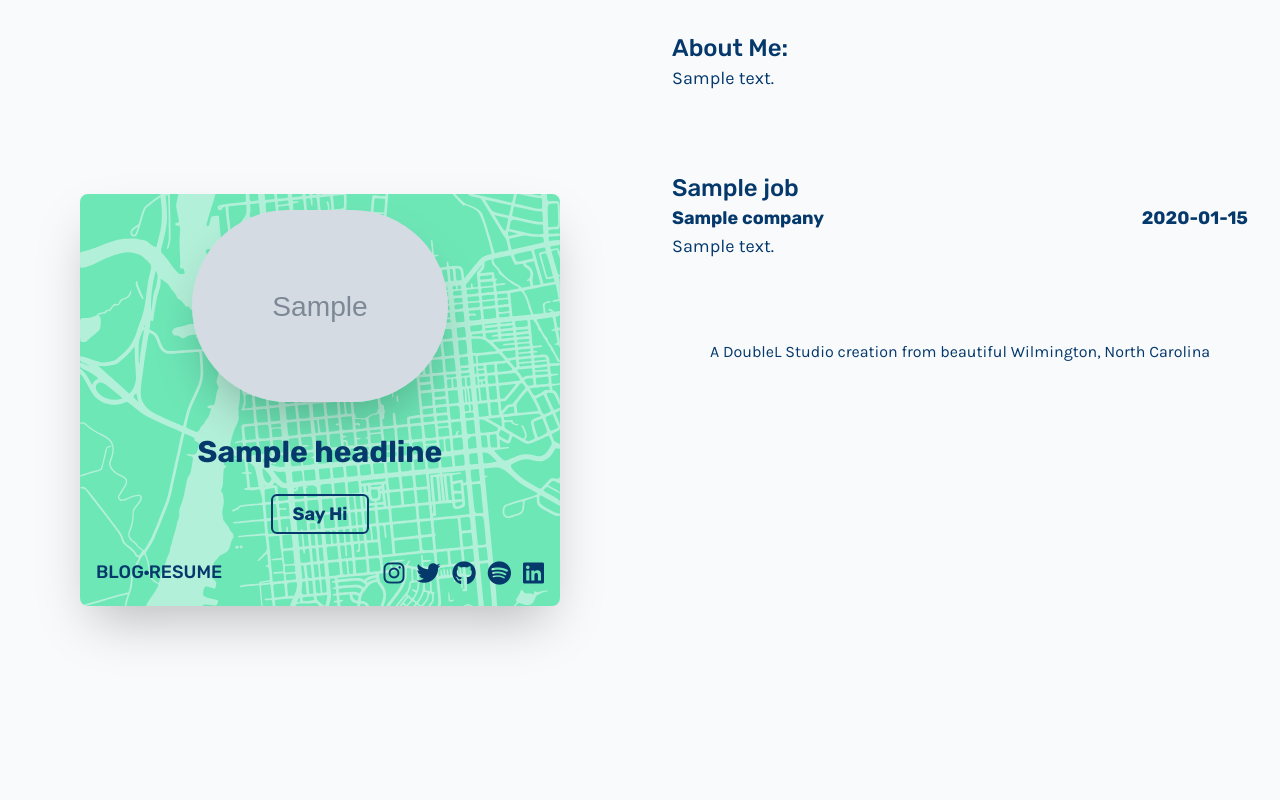
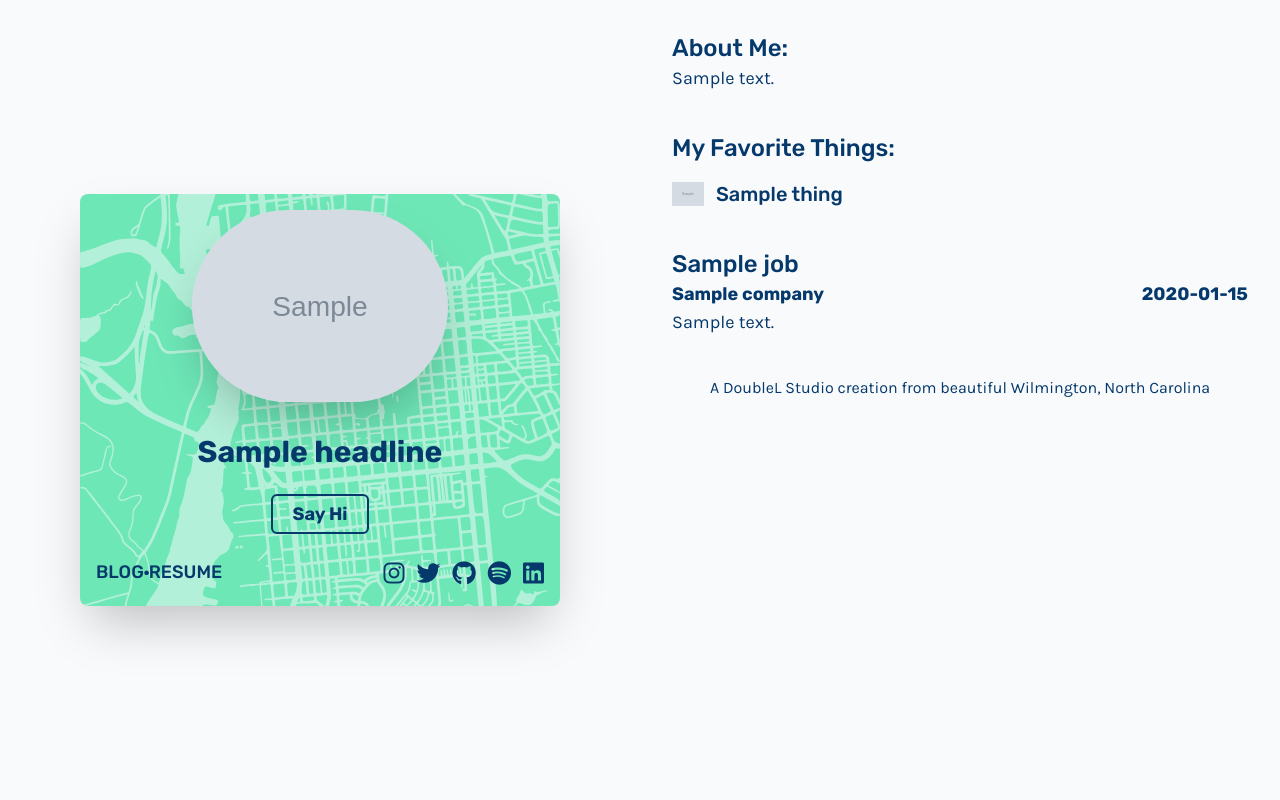
Before and after one commit to SethAngell/TheVirtualCompound, a Django app: template app/landing_page/templates/landing_page/SethHome.html in a window 1280 px wide. Run offline with Django 4.2, Linux system fonts and the light colour scheme; the template is opened without the code that fills it: most values are stand-ins (such as "Sample title", 1, 10 or a date in 2020); grey boxes marked "Sample" are stand-in pictures; some libraries are stand-ins or nearby versions.

Commit message:
frame of landing page complete. Needs dark mode adjustments and 'favorite things' icon fixes

```diff
--- a/app/landing_page/models.py
+++ b/app/landing_page/models.py
@@ -32,6 +32,9 @@ class Design(models.Model):
         return self.name
 
 
+# TODO: Add a better way to extract values from SVG for more dynamic use
+#   -> Pull Path and Viewbox
+#   -> Reconstruct SVG in template with Tailwind classes for colors
 class FavoriteThing(models.Model):
     thing_name = models.CharField(max_length=150)
     svg_icon = models.FileField(upload_to="favorite_things/", validators=[validate_svg])
--- a/app/landing_page/templates/landing_page/SethHome.html
+++ b/app/landing_page/templates/landing_page/SethHome.html
@@ -64,10 +64,22 @@
         </div>
     </div>
 
-    <div id="background" class="text-[#05386B] basis-1/2 mt-8 flex-grow bg-inherit lg:overflow-auto flex flex-col justify-start content-center px-8 space-y-20">
+    <div id="background" class="text-[#05386B] basis-1/2 mt-8 flex-grow bg-inherit lg:overflow-auto flex flex-col justify-start content-center px-8 space-y-10">
         <div id="bio">
             <h1 class=" text-2xl">About Me:</h1>
             <p class="text-lg ">{{ landing.bio }}</p>
+        </div>
+
+        <div id="favorite-things">
+            <h1 class="text-2xl mb-4">My Favorite Things:</h1>
+            <div class="grid md:grid-cols-3 lg:grid-cols-2 grid-cols-2 gap-y-2">
+                {% for thing in landing.favorite_things.all %}
+                    <div id="thing-{{ thing.thing_name }}" class="flex flex-row items-center content-center flex-shrink space-x-3">
+                        <img src="{{thing.svg_icon.url}}" class="w-8 fill-red">
+                        <h2 class="text-xl">{{thing.thing_name}}</h2>
+                    </div>
+                {% endfor %}
+            </div>
         </div>
         <div id="experience" class="flex flex-col space-y-4">
             {% for job in experience %}
```
